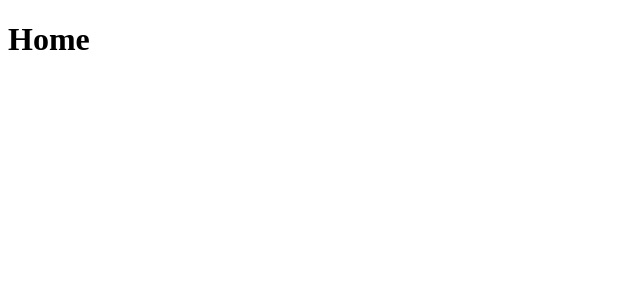
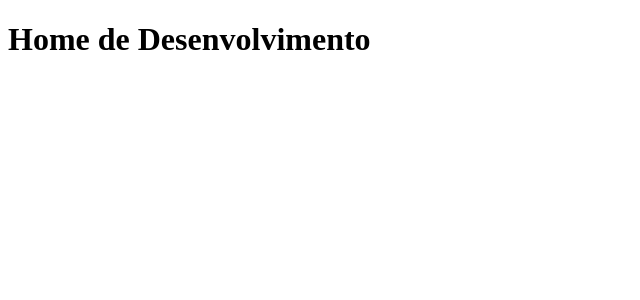
Before and after one commit to mrStudDev/marcosglobal, a Next.js app: page / in a window 1280 px wide. Shown: the top 300 px of the page, without its empty margins (0-640 px from the left). Built offline with nearby package versions, Linux system fonts and the light colour scheme.

Commit message:
'pagina'

```diff
--- a/pages/index.js
+++ b/pages/index.js
@@ -1,4 +1,4 @@
 function Home() {
-    return <h1>Home</h1>
+    return <h1>Home de Desenvolvimento</h1>
 }
 export default Home
```
